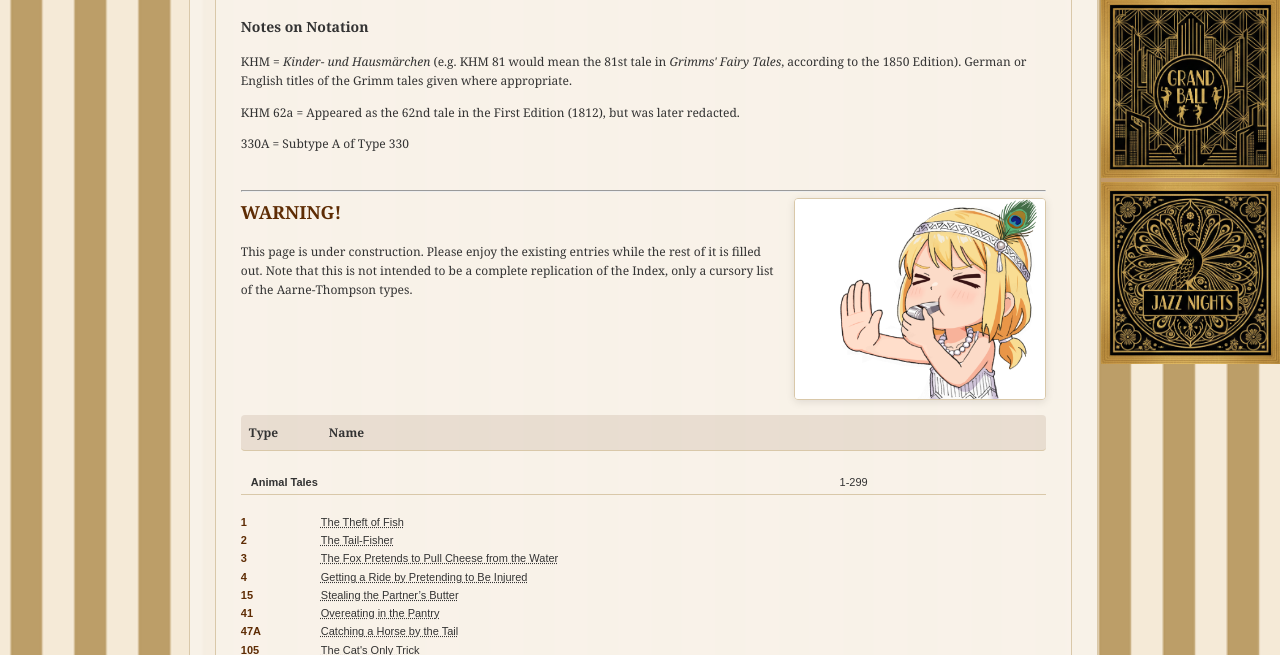
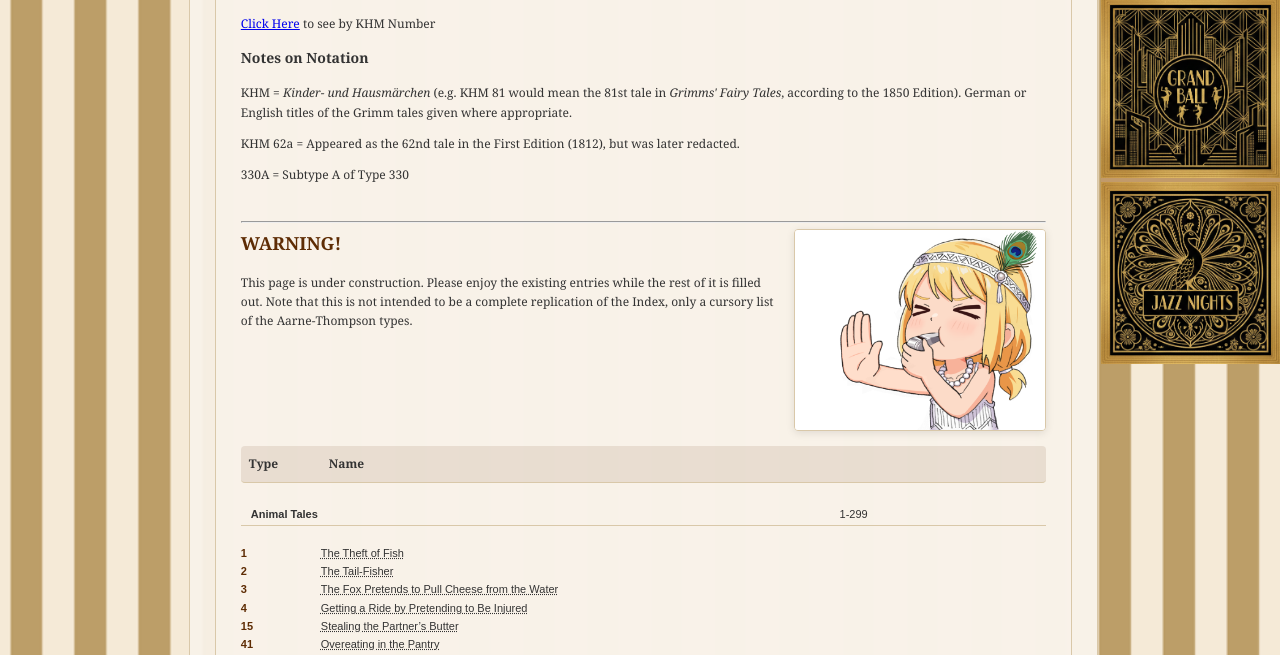
Before and after one commit to johnhopes-collab/grimmsdetectiveagency, a Jekyll site: the page built from archives/at-index.html, in a window 1280 px wide and 900 px high, scrolled down 626 px, cut to the strip 245-900 px from the top of the window. Built offline with Jekyll 4.4.1, drawn with Linux system fonts in a browser that asks for light colours.

Commit message:
Update at-index.html

```diff
--- a/archives/at-index.html
+++ b/archives/at-index.html
@@ -6,6 +6,7 @@ title: Archives / Aarne-Thompson Index
 <div class="text-box">
     <h2>Aarne-Thompson Index of Fairy Tale Types</h2>
     <p>The <i>Aarne-Thompson Index</i> is a scholarly catalogue of folktale types, published in German by Finnish folklorist Antti Aarne (1910) and later expanded and translated into English by American professor Stith Thompson (1928). It classifies traditional tales according to recurring plots, motifs, and narrative patterns found across cultures. The Index is an essential tool for folklorists, used along with Thompson's <i>Motif-Index of Folk-Literature</i>. In the world of <i>Agency Grimm</i>, Matilda is in close contact with Professor Thompson and uses advance copies of his work. It is sometimes seen as "ATU Index" following Uther's 21st Century additions. Hover over any tale name to view its full description.</p>
+    <p><a href="/archives/khm.html">Click Here</a> to see by KHM Number</p>
     <h3>Notes on Notation</h3>
     <p>KHM = <i>Kinder- und Hausmärchen</i> (e.g. KHM 81 would mean the 81st tale in <i>Grimms' Fairy Tales</i>, according to the 1850 Edition). German or English titles of the Grimm tales given where appropriate.</p>
     <p>KHM 62a = Appeared as the 62nd tale in the First Edition (1812), but was later redacted.</p>
```
